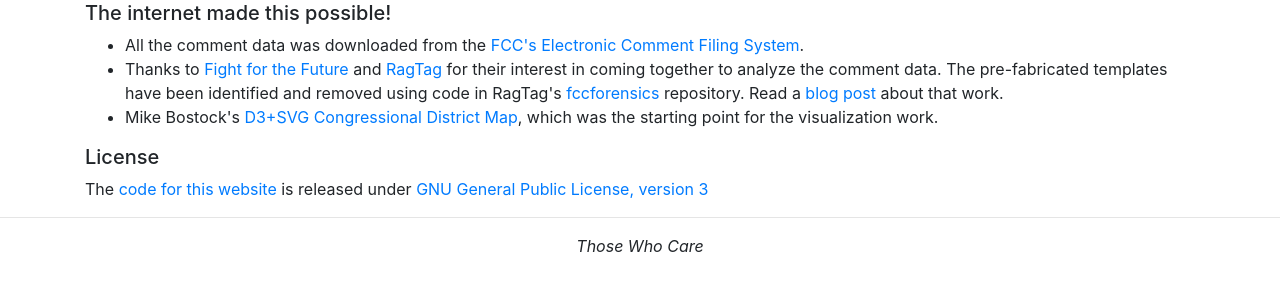
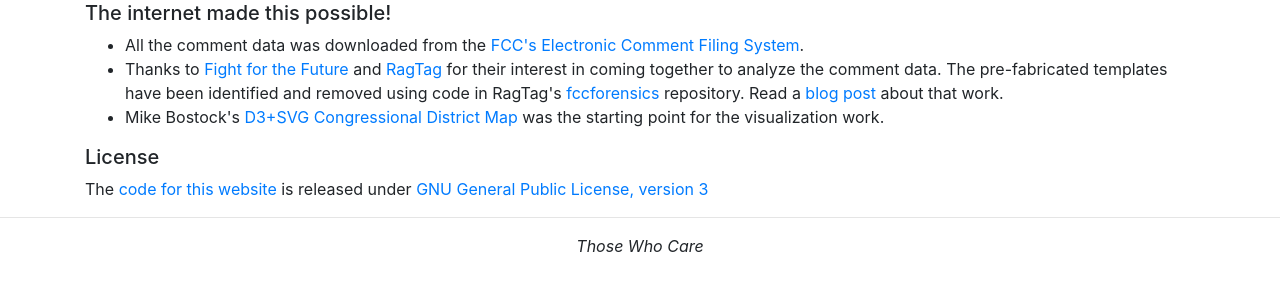
Before and after one commit to chrisroat/perfectunion, a Flask app: page /about in a window 1280 px wide. Shown: the part 263-563 px from the top of the page. Run offline with Flask 2, Linux system fonts and the light colour scheme; some libraries are stand-ins or nearby versions.

Commit message:
Grammar fix

```diff
--- a/project/templates/about.html
+++ b/project/templates/about.html
@@ -43,7 +43,7 @@
   <li>
     Mike Bostock's
     <a href="https://bl.ocks.org/mbostock/4657115">D3+SVG
-    Congressional District Map</a>, which was the starting point for
+    Congressional District Map</a> was the starting point for
     the visualization work.
   </li>
 </ul>
```
